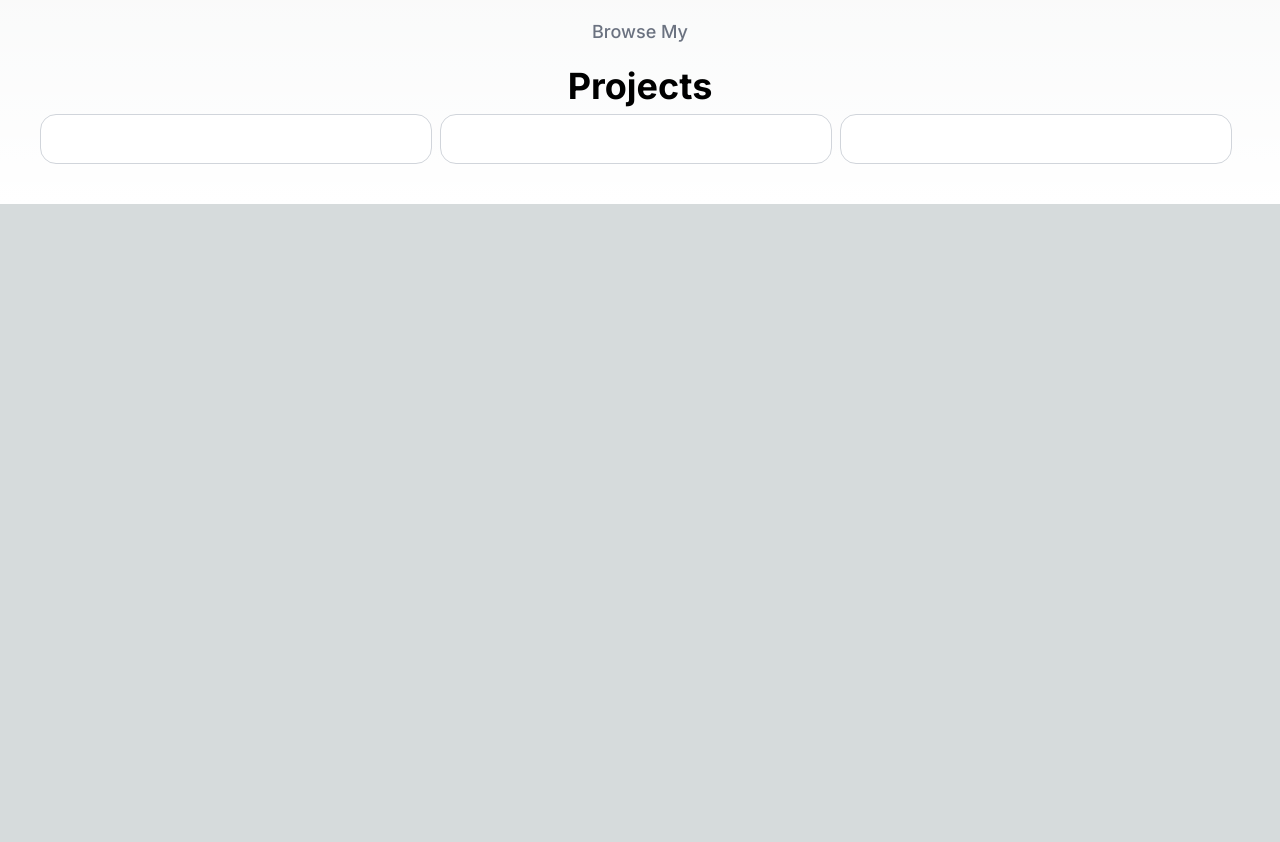
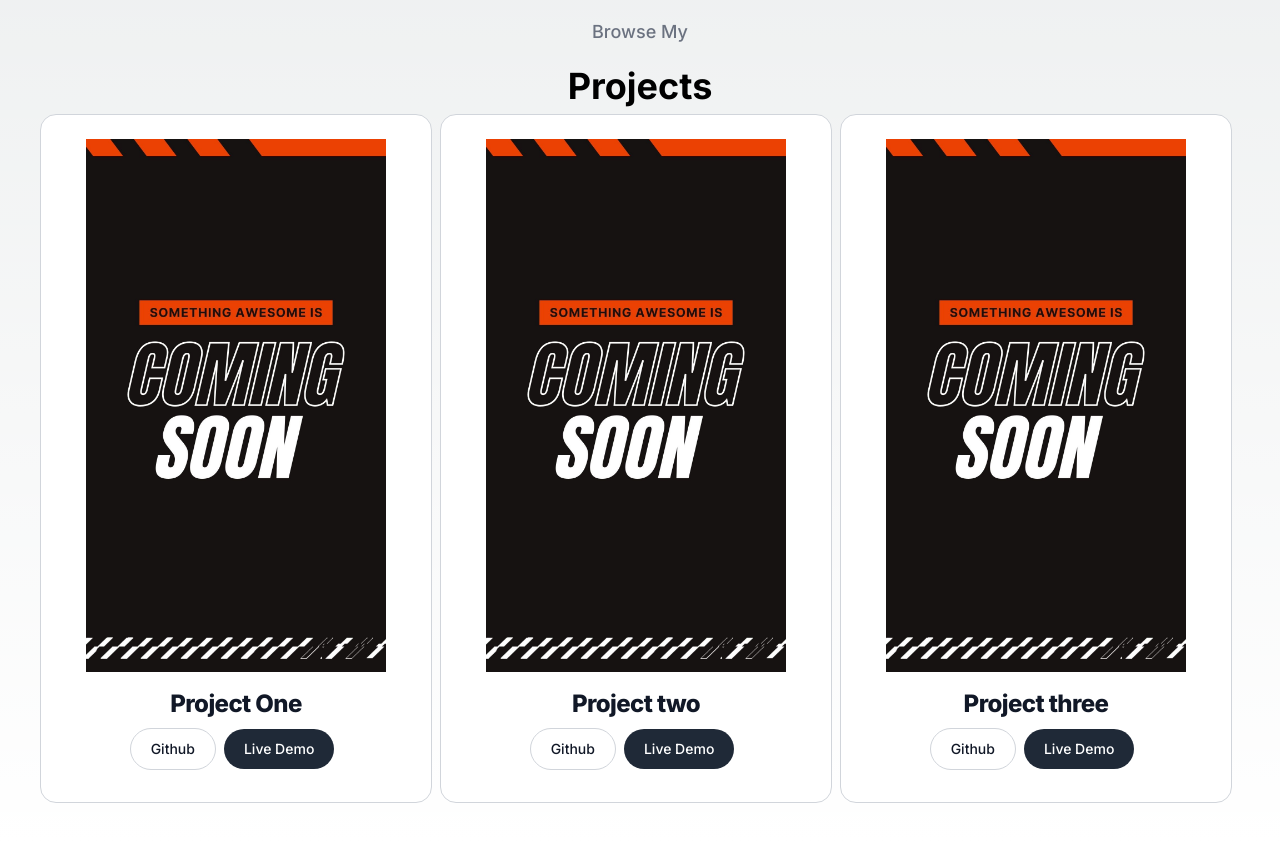
Before and after one commit to Erickferpinedo/Portfolio-nextjs, a Next.js app in the folder portfolio-nextjs/: page / in a window 1280 px wide. Shown: the part 1360-2202 px from the top of the page. Before the commit the page ends 1564 px from the top, so only its background shows below. Built offline with nearby package versions, Linux system fonts and the light colour scheme.

Commit message:
adding project section

```diff
--- a/portfolio-nextjs/app/page.tsx
+++ b/portfolio-nextjs/app/page.tsx
@@ -101,6 +101,7 @@
     <div className="details-container flex-1 bg-white p-6 pl-8 md:pl-6 rounded-2xl border border-gray-300 text-center">
     <div className="w-full flex flex-col
             justify-center items-center" >
+
     <Image
                   src="/education.png"
                   width={30}
@@ -349,13 +350,56 @@
 </div>
 <div className="flex flex-col md:flex-row ">
 <div className="details-container flex-1 bg-white p-6 pl-8 md:pl-6 rounded-2xl border border-gray-300 text-center mt-4 md:mt-2 md:mr-2">
+<div className="w-full flex flex-col justify-center items-center">
+<Image
+    src="/comingsoon1.jpg"
+    width={300}
+    height={200}
+    alt="Picture of the author"
+    className="ml-2 mr-2" />
+</div>
+<div className="w-full flex flex-col justify-center items-center">
+<h1 className="mb-2 text-lg md:text-xl lg:text-2xl font-extrabold leading-none tracking-tight text-gray-900 dark:text-white mt-4">Project One</h1>
+</div>
+<div className="w-full flex justify-center items-center">
+  <button type="button" className="text-gray-900 bg-white border border-gray-300 focus:outline-none hover:bg-gray-100 focus:ring-4 focus:ring-gray-100 font-medium rounded-full text-sm px-5 py-2.5 me-2 mb-2 dark:bg-gray-800 dark:text-white dark:border-gray-600 dark:hover:bg-gray-700 dark:hover:border-gray-600 dark:focus:ring-gray-700">Github</button>
+  <button type="button" className="text-white bg-gray-800 hover:bg-gray-900 focus:outline-none focus:ring-4 focus:ring-gray-300 font-medium rounded-full text-sm px-5 py-2.5 me-2 mb-2 dark:bg-gray-800 dark:hover:bg-gray-700 dark:focus:ring-gray-700 dark:border-gray-700">Live Demo</button>
+</div>
 
 </div>
 <div className="details-container flex-1 bg-white p-6 pl-8 md:pl-6 rounded-2xl border border-gray-300 text-center mt-4 md:mt-2 md:mr-2">
-
+<div className="w-full flex flex-col justify-center items-center">
+<Image
+    src="/comingsoon1.jpg"
+    width={300}
+    height={200}
+    alt="Picture of the author"
+    className="ml-2 mr-2" />
+</div>
+<div className="w-full flex flex-col justify-center items-center">
+<h1 className="mb-2 text-lg md:text-xl lg:text-2xl font-extrabold leading-none tracking-tight text-gray-900 dark:text-white mt-4">Project two</h1>
+</div>
+<div className="w-full flex justify-center items-center">
+  <button type="button" className="text-gray-900 bg-white border border-gray-300 focus:outline-none hover:bg-gray-100 focus:ring-4 focus:ring-gray-100 font-medium rounded-full text-sm px-5 py-2.5 me-2 mb-2 dark:bg-gray-800 dark:text-white dark:border-gray-600 dark:hover:bg-gray-700 dark:hover:border-gray-600 dark:focus:ring-gray-700">Github</button>
+  <button type="button" className="text-white bg-gray-800 hover:bg-gray-900 focus:outline-none focus:ring-4 focus:ring-gray-300 font-medium rounded-full text-sm px-5 py-2.5 me-2 mb-2 dark:bg-gray-800 dark:hover:bg-gray-700 dark:focus:ring-gray-700 dark:border-gray-700">Live Demo</button>
+</div>
 </div>
 <div className="details-container flex-1 bg-white p-6 pl-8 md:pl-6 rounded-2xl border border-gray-300 text-center mt-4 md:mt-2 md:mr-2">
-
+<div className="w-full flex flex-col justify-center items-center">
+<Image
+    src="/comingsoon1.jpg"
+    width={300}
+    height={200}
+    alt="Picture of the author"
+    className="ml-2 mr-2" />
+</div>
+<div className="w-full flex flex-col justify-center items-center">
+<h1 className="mb-2 text-lg md:text-xl lg:text-2xl font-extrabold leading-none tracking-tight text-gray-900 dark:text-white mt-4">Project three</h1>
+</div>
+<div className="w-full flex justify-center items-center">
+  <button type="button" className="text-gray-900 bg-white border border-gray-300 focus:outline-none hover:bg-gray-100 focus:ring-4 focus:ring-gray-100 font-medium rounded-full text-sm px-5 py-2.5 me-2 mb-2 dark:bg-gray-800 dark:text-white dark:border-gray-600 dark:hover:bg-gray-700 dark:hover:border-gray-600 dark:focus:ring-gray-700">Github</button>
+  <button type="button" className="text-white bg-gray-800 hover:bg-gray-900 focus:outline-none focus:ring-4 focus:ring-gray-300 font-medium rounded-full text-sm px-5 py-2.5 me-2 mb-2 dark:bg-gray-800 dark:hover:bg-gray-700 dark:focus:ring-gray-700 dark:border-gray-700">Live Demo</button>
+</div>
 </div>
 
 </div>
```
Also changed, not shown: portfolio-nextjs/public/comingsoon1.jpg (added), portfolio-nextjs/public/comingsoonpic.png.webp (deleted).
